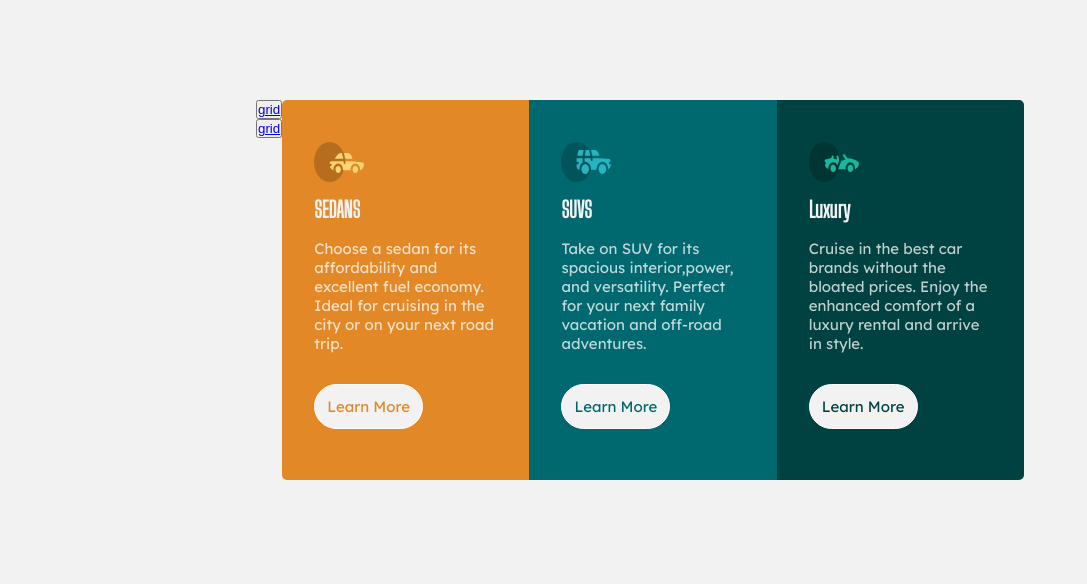
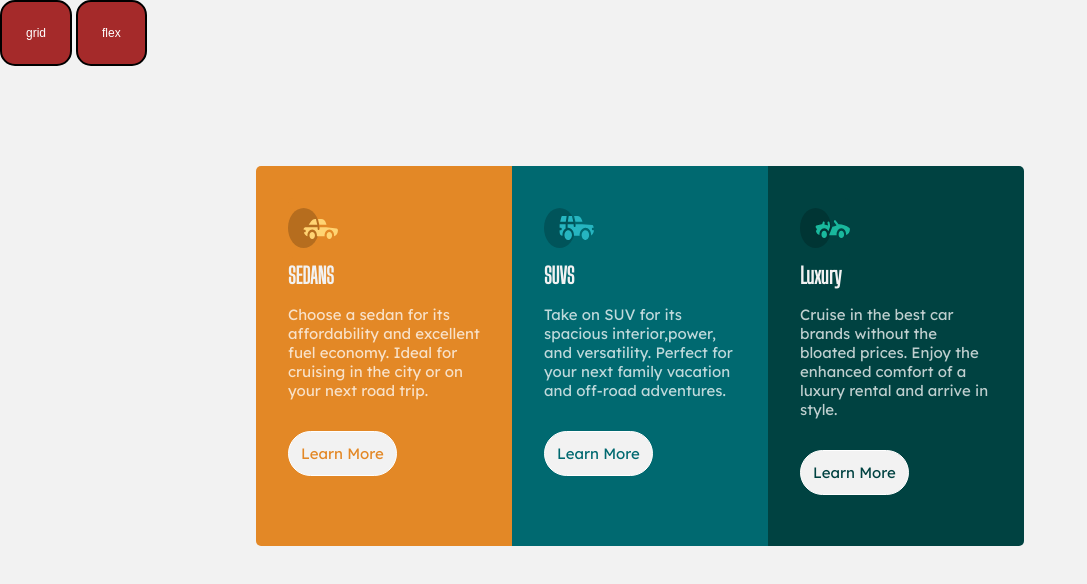
Before and after one commit to Ayanwales/automobiles-zuri, a plain HTML site: page index.html in a window 1280 px wide. Shown: the whole page, without its empty margins (0-1087 px from the left). Drawn offline with Linux system fonts and the light colour scheme.

Commit message:
second commit

```diff
--- a/grid.css
+++ b/grid.css
@@ -8,6 +8,22 @@ body {
   height: 100vh;
   display: flex;
   place-items: center;
+}
+.link{
+  display:block;
+  justify-content: space-between;
+  align-items: center;
+}
+.link button{
+  padding:1.5rem;
+  font-size: 12px;
+  border-radius: 15px;
+  border: 2px solid black;
+  background-color: brown;
+}
+a{
+  text-decoration: none;
+  color: white;
 }
 main {
   display: grid;
--- a/index.html
+++ b/index.html
@@ -16,11 +16,11 @@
     <link rel="stylesheet" href="styles.css" />
   </head>
   <body>
+    <div class="link">
+      <button class="grid"><a href="grid.html">grid</a></button>
+      <button class="grid"><a href="index.html">flex</a></button>
+    </div>
     <main>
-      <div class="link">
-        <button class="grid"><a href="grid.html">grid</a></button>
-        <button class="grid"><a href="grid.html">grid</a></button>
-      </div>
       <div class="sedans">
         <img src="images/icon-sedans.svg" alt="sedans" class="sedans" />
         <h2>SEDANS</h2>
--- a/styles.css
+++ b/styles.css
@@ -6,6 +6,22 @@
 body {
   background-color: hsla(0, 0%, 95%);
   overflow-y: hidden;
+}
+.link{
+  display:block;
+  justify-content: space-between;
+  align-items: center;
+}
+.link button{
+  padding:1.5rem;
+  font-size: 12px;
+  border-radius: 15px;
+  border: 2px solid black;
+  background-color: brown;
+}
+a{
+  text-decoration: none;
+  color: white;
 }
 main {
   display: flex;
```
Also changed, not shown: grid.html (+4 -0 lines).
